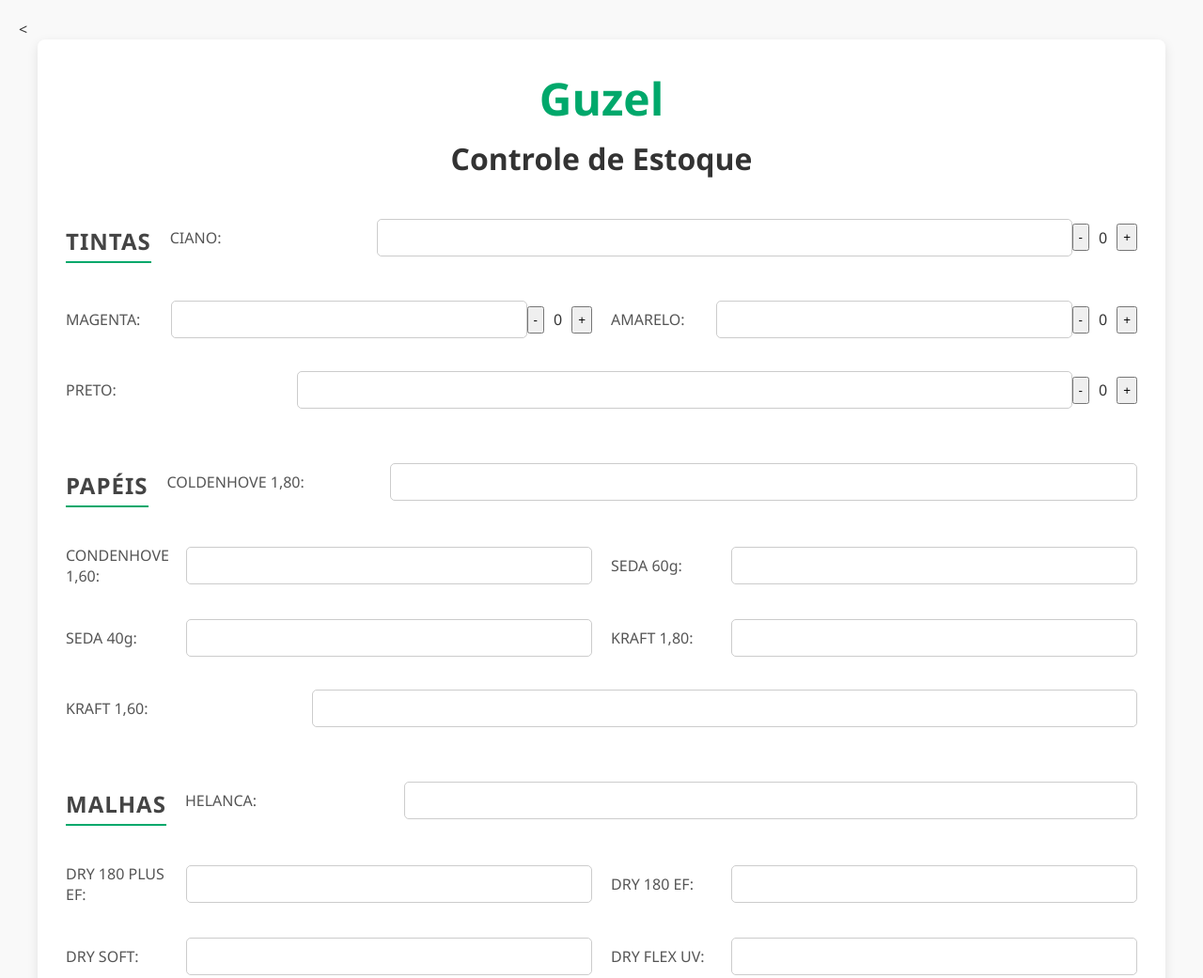
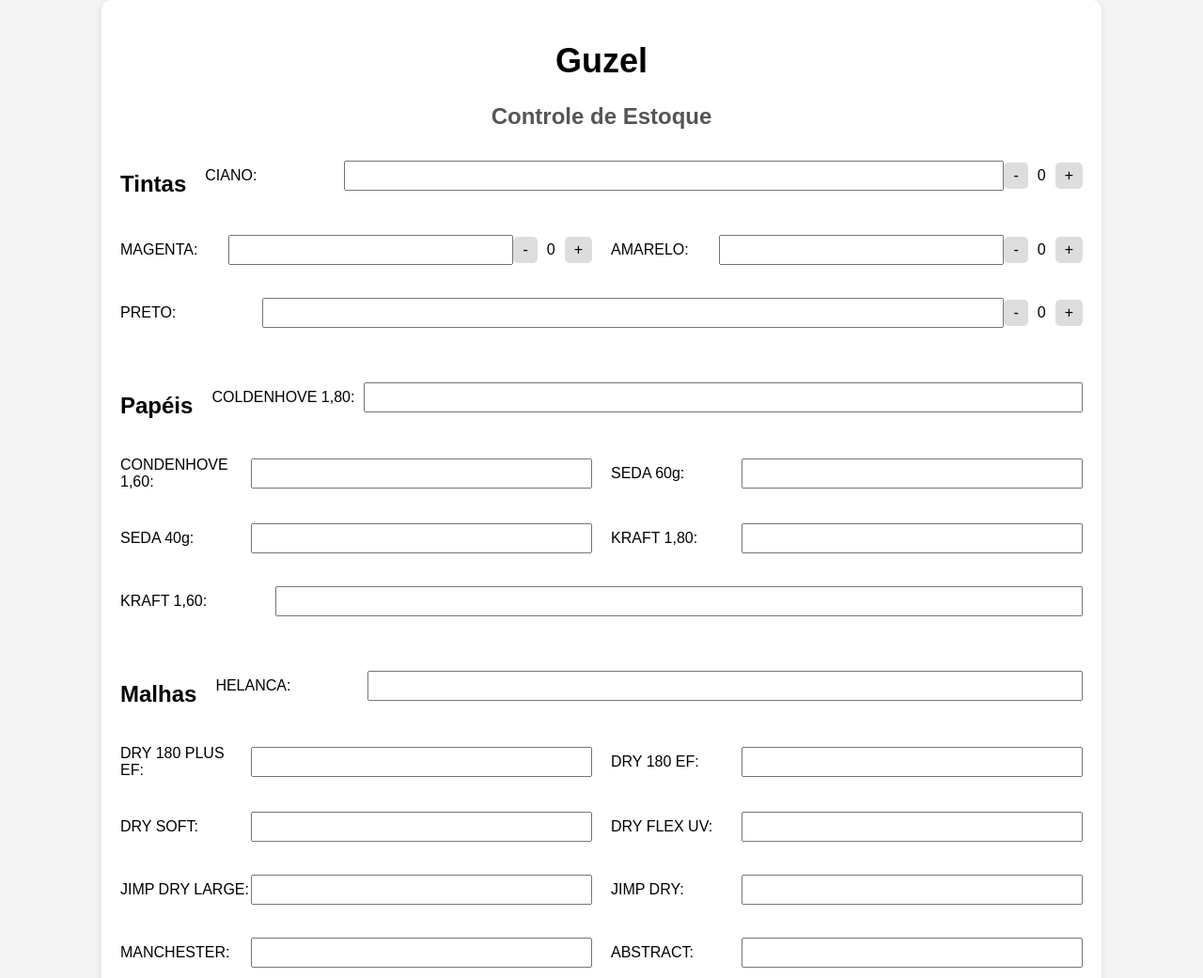
Before and after one commit to guzelbrasil/Estoque, a plain HTML site: page index.html in a window 1280 px wide. Shown: the top 1041 px of the page at 94% size. Drawn offline with Linux system fonts and the light colour scheme.

Commit message:
Corrigido alinhamento dos títulos das categorias

```diff
--- a/index.html
+++ b/index.html
@@ -1,4 +1,4 @@
-<<!DOCTYPE html>
+<!DOCTYPE html>
 <html lang="pt-BR">
 <head>
   <meta charset="UTF-8" />
@@ -8,30 +8,58 @@
   <style>
     /* Adicionando estilo para duas colunas */
     .categoria {
-      display: flex;
-      flex-wrap: wrap;
-      gap: 20px;
+      margin-bottom: 30px;
     }
 
-    .item {
+    .categoria h3 {
+      text-align: center;
+      font-size: 24px;
+      margin-bottom: 20px;
+    }
+
+    .categoria .item {
       flex: 1 1 45%; /* Ocupa 45% do espaço, permitindo 2 colunas */
       box-sizing: border-box;
+      margin-bottom: 15px;
     }
 
-    .item input {
+    .categoria .item input {
       width: 100%;
+      padding: 5px;
+      font-size: 16px;
     }
 
     .quantidade {
       display: flex;
       align-items: center;
       gap: 10px;
+      justify-content: center;
     }
 
     .decrementar,
     .incrementar {
-      padding: 5px;
+      padding: 5px 10px;
+      font-size: 16px;
       cursor: pointer;
+      background-color: #ddd;
+      border: none;
+      border-radius: 5px;
+    }
+
+    .decrementar:hover,
+    .incrementar:hover {
+      background-color: #bbb;
+    }
+
+    .categoria {
+      display: flex;
+      flex-wrap: wrap;
+      gap: 20px;
+      justify-content: space-between;
+    }
+
+    .item {
+      width: 48%; /* Ajuste para garantir 2 colunas */
     }
   </style>
 </head>
@@ -86,42 +114,135 @@
     <!-- PAPÉIS -->
     <section class="categoria">
       <h3>Papéis</h3>
-      <div class="item"><label>COLDENHOVE 1,80:</label><input type="text" /></div>
-      <div class="item"><label>CONDENHOVE 1,60:</label><input type="text" /></div>
-      <div class="item"><label>SEDA 60g:</label><input type="text" /></div>
-      <div class="item"><label>SEDA 40g:</label><input type="text" /></div>
-      <div class="item"><label>KRAFT 1,80:</label><input type="text" /></div>
-      <div class="item"><label>KRAFT 1,60:</label><input type="text" /></div>
+      <div class="item">
+        <label>COLDENHOVE 1,80:</label>
+        <input type="text" />
+      </div>
+      <div class="item">
+        <label>CONDENHOVE 1,60:</label>
+        <input type="text" />
+      </div>
+      <div class="item">
+        <label>SEDA 60g:</label>
+        <input type="text" />
+      </div>
+      <div class="item">
+        <label>SEDA 40g:</label>
+        <input type="text" />
+      </div>
+      <div class="item">
+        <label>KRAFT 1,80:</label>
+        <input type="text" />
+      </div>
+      <div class="item">
+        <label>KRAFT 1,60:</label>
+        <input type="text" />
+      </div>
     </section>
 
     <!-- MALHAS -->
     <section class="categoria">
       <h3>Malhas</h3>
-      <div class="item"><label>HELANCA:</label><input type="text" /></div>
-      <div class="item"><label>DRY 180 PLUS EF:</label><input type="text" /></div>
-      <div class="item"><label>DRY 180 EF:</label><input type="text" /></div>
-      <div class="item"><label>DRY SOFT:</label><input type="text" /></div>
-      <div class="item"><label>DRY FLEX UV:</label><input type="text" /></div>
-      <div class="item"><label>JIMP DRY LARGE:</label><input type="text" /></div>
-      <div class="item"><label>JIMP DRY:</label><input type="text" /></div>
-      <div class="item"><label>MANCHESTER:</label><input type="text" /></div>
-      <div class="item"><label>ABSTRACT:</label><input type="text" /></div>
-      <div class="item"><label>ACTION:</label><input type="text" /></div>
-      <div class="item"><label>EURO:</label><input type="text" /></div>
-      <div class="item"><label>CHIMPA:</label><input type="text" /></div>
-      <div class="item"><label>HELANCA FLANELADA:</label><input type="text" /></div>
-      <div class="item"><label>DRY UV:</label><input type="text" /></div>
-      <div class="item"><label>DRY 100:</label><input type="text" /></div>
-      <div class="item"><label>GABARDINE:</label><input type="text" /></div>
-      <div class="item"><label>FURADINHO:</label><input type="text" /></div>
-      <div class="item"><label>NBA:</label><input type="text" /></div>
-      <div class="item"><label>NBA (FURADINHO):</label><input type="text" /></div>
-      <div class="item"><label>OXFORD:</label><input type="text" /></div>
-      <div class="item"><label>OXFORDINE:</label><input type="text" /></div>
-      <div class="item"><label>QUADRADINHO:</label><input type="text" /></div>
-      <div class="item"><label>TECTEL:</label><input type="text" /></div>
-      <div class="item"><label>BORA-BORA:</label><input type="text" /></div>
-      <div class="item"><label>PP 100% POLY:</label><input type="text" /></div>
+      <div class="item">
+        <label>HELANCA:</label>
+        <input type="text" />
+      </div>
+      <div class="item">
+        <label>DRY 180 PLUS EF:</label>
+        <input type="text" />
+      </div>
+      <div class="item">
+        <label>DRY 180 EF:</label>
+        <input type="text" />
+      </div>
+      <div class="item">
+        <label>DRY SOFT:</label>
+        <input type="text" />
+      </div>
+      <div class="item">
+        <label>DRY FLEX UV:</label>
+        <input type="text" />
+      </div>
+      <div class="item">
+        <label>JIMP DRY LARGE:</label>
+        <input type="text" />
+      </div>
+      <div class="item">
+        <label>JIMP DRY:</label>
+        <input type="text" />
+      </div>
+      <div class="item">
+        <label>MANCHESTER:</label>
+        <input type="text" />
+      </div>
+      <div class="item">
+        <label>ABSTRACT:</label>
+        <input type="text" />
+      </div>
+      <div class="item">
+        <label>ACTION:</label>
+        <input type="text" />
+      </div>
+      <div class="item">
+        <label>EURO:</label>
+        <input type="text" />
+      </div>
+      <div class="item">
+        <label>CHIMPA:</label>
+        <input type="text" />
+      </div>
+      <div class="item">
+        <label>HELANCA FLANELADA:</label>
+        <input type="text" />
+      </div>
+      <div class="item">
+        <label>DRY UV:</label>
+        <input type="text" />
+      </div>
+      <div class="item">
+        <label>DRY 100:</label>
+        <input type="text" />
+      </div>
+      <div class="item">
+        <label>GABARDINE:</label>
+        <input type="text" />
+      </div>
+      <div class="item">
+        <label>FURADINHO:</label>
+        <input type="text" />
+      </div>
+      <div class="item">
+        <label>NBA:</label>
+        <input type="text" />
+      </div>
+      <div class="item">
+        <label>NBA (FURADINHO):</label>
+        <input type="text" />
+      </div>
+      <div class="item">
+        <label>OXFORD:</label>
+        <input type="text" />
+      </div>
+      <div class="item">
+        <label>OXFORDINE:</label>
+        <input type="text" />
+      </div>
+      <div class="item">
+        <label>QUADRADINHO:</label>
+        <input type="text" />
+      </div>
+      <div class="item">
+        <label>TECTEL:</label>
+        <input type="text" />
+      </div>
+      <div class="item">
+        <label>BORA-BORA:</label>
+        <input type="text" />
+      </div>
+      <div class="item">
+        <label>PP 100% POLY:</label>
+        <input type="text" />
+      </div>
     </section>
   </div>
 
--- a/style.css
+++ b/style.css
@@ -1,128 +1,71 @@
-/* Resetando margens e padding */
-* {
+/* Estilo para o corpo */
+body {
+  font-family: Arial, sans-serif;
   margin: 0;
   padding: 0;
-  box-sizing: border-box;
+  background-color: #f4f4f4;
 }
 
-/* Estilos Gerais */
-body {
-  font-family: 'Segoe UI', Tahoma, Geneva, Verdana, sans-serif;
-  background-color: #f9f9f9;
-  color: #333;
+/* Container principal */
+.container {
+  width: 80%;
+  margin: 0 auto;
   padding: 20px;
+  background-color: #fff;
+  border-radius: 10px;
+  box-shadow: 0 2px 8px rgba(0, 0, 0, 0.1);
 }
 
-.container {
-  max-width: 1200px;
-  margin: 0 auto;
-  background-color: #fff;
-  padding: 30px;
-  border-radius: 8px;
-  box-shadow: 0 4px 12px rgba(0, 0, 0, 0.1);
+/* Estilo do cabeçalho */
+header {
+  text-align: center;
+  margin-bottom: 20px;
 }
 
-header {
-  text-align: center;
-  margin-bottom: 30px;
-}
-
-h1.logo {
-  font-size: 3rem;
-  color: #00a86b;
+header .logo {
+  font-size: 36px;
   font-weight: bold;
 }
 
-h2.titulo {
-  font-size: 2rem;
-  color: #333;
-  margin-top: 10px;
+header .titulo {
+  font-size: 24px;
+  color: #555;
 }
 
-h3 {
-  font-size: 1.5rem;
-  margin: 20px 0;
-  color: #444;
-  text-transform: uppercase;
-  letter-spacing: 1px;
-  border-bottom: 2px solid #00a86b;
-  padding-bottom: 5px;
+/* Estilo para as categorias */
+.categoria h3 {
+  text-align: center;
+  font-size: 24px;
+  margin-bottom: 20px;
 }
 
-.categoria {
-  margin-bottom: 30px;
-}
-
+/* Estilo para os itens dentro das categorias */
 .item {
   display: flex;
   justify-content: space-between;
+  align-items: center;
   margin-bottom: 15px;
-  align-items: center;
 }
 
-label {
-  font-size: 1rem;
-  color: #555;
-  flex-basis: 30%;
+.item label {
+  width: 200px;
 }
 
-input {
-  flex-grow: 1;
-  padding: 10px;
-  font-size: 1rem;
-  border: 1px solid #ccc;
-  border-radius: 5px;
-  outline: none;
+.quantidade {
+  display: flex;
+  align-items: center;
+  gap: 10px;
 }
 
-input:focus {
-  border-color: #00a86b;
+button.decrementar, button.incrementar {
+  padding: 5px 10px;
+  font-size: 16px;
+  cursor: pointer;
+  background-color: #ddd;
+  border: none;
+  border-radius: 5px;
 }
 
-/* Estilos Responsivos */
-@media (max-width: 768px) {
-  .container {
-    padding: 20px;
-  }
-
-  .item {
-    flex-direction: column;
-    align-items: flex-start;
-  }
-
-  label {
-    margin-bottom: 5px;
-    font-size: 0.9rem;
-  }
-
-  input {
-    width: 100%;
-    margin-bottom: 10px;
-  }
+button.decrementar:hover, button.incrementar:hover {
+  background-color: #bbb;
 }
-
-@media (max-width: 480px) {
-  h1.logo {
-    font-size: 2.5rem;
-  }
-
-  h2.titulo {
-    font-size: 1.8rem;
-  }
-
-  h3 {
-    font-size: 1.3rem;
-  }
-
-  .item {
-    margin-bottom: 12px;
-  }
-
-  label {
-    font-size: 0.9rem;
-  }
-
-  input {
-    font-size: 0.9rem;
-  }
-}
```
Also changed, not shown: script.js (+10 -0 lines).
